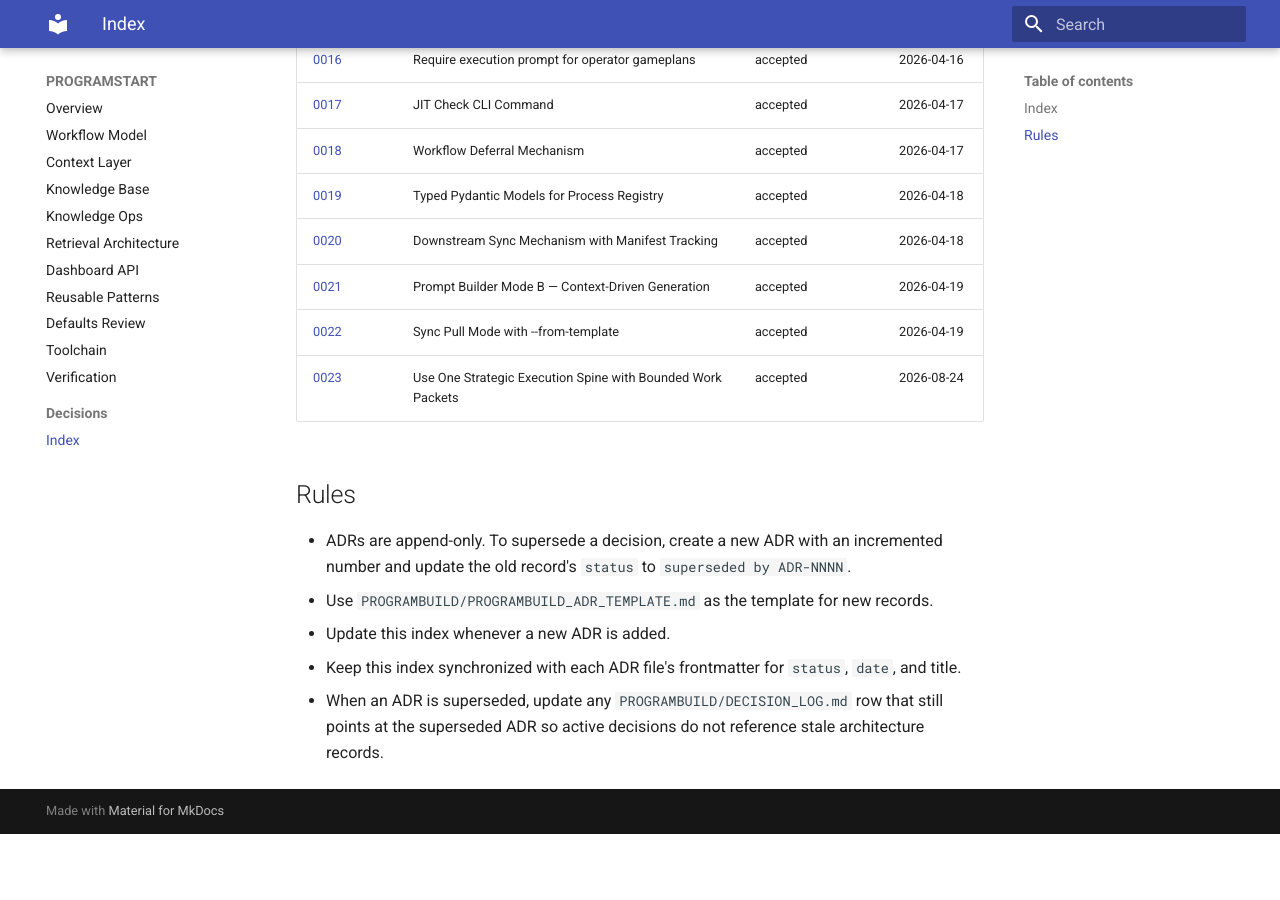
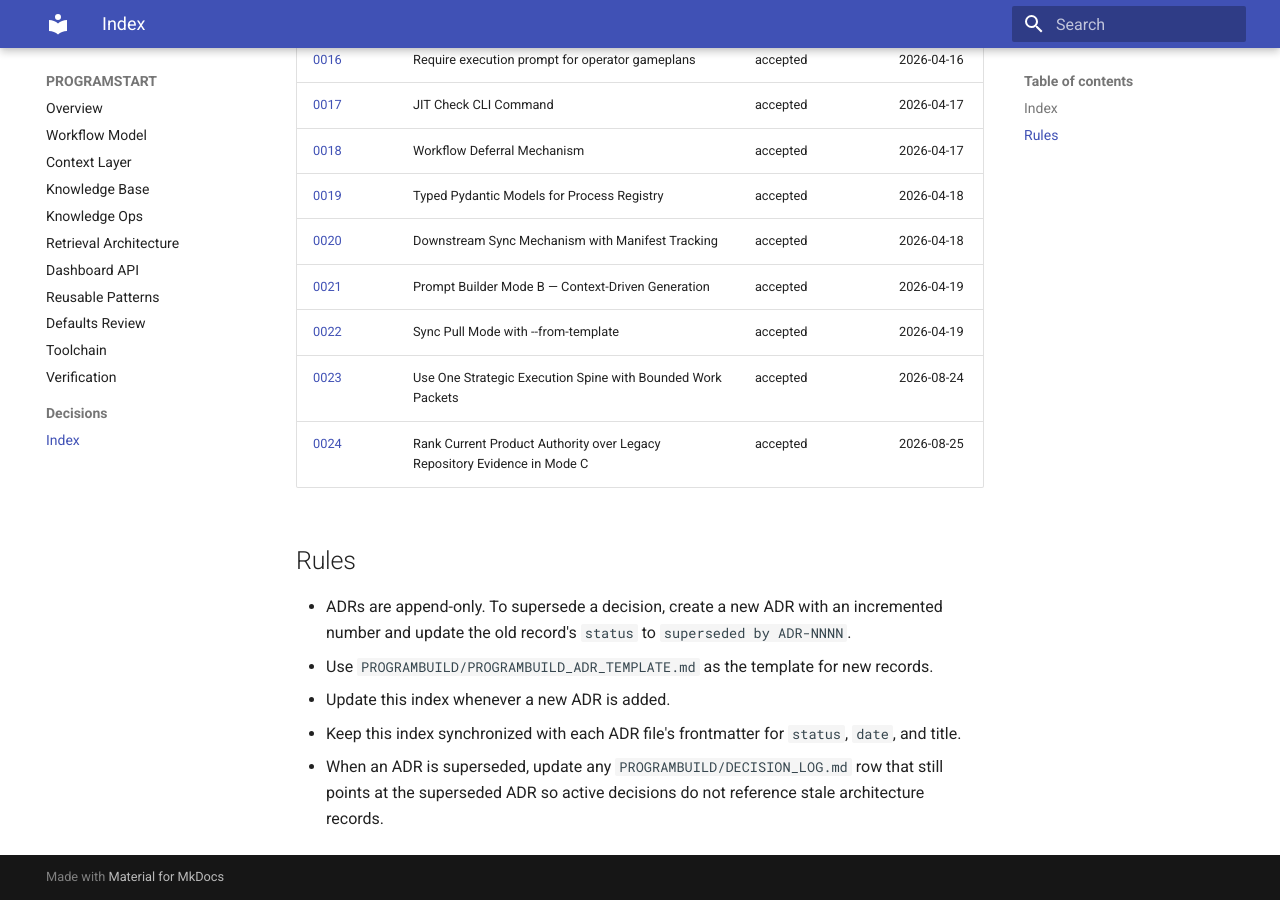
Before and after one commit to GrahamArdent/PROGRAMSTART, an MkDocs documentation site: the page built from docs/decisions/README.md, in a window 1280 px wide and 900 px high, scrolled down 1362 px. Built offline with MkDocs 1.6.1 and Material for MkDocs 9.7.7, drawn with Linux system fonts in a browser that asks for light colours; before the commit the page ends 2196 px from its top, so only the background shows below that.

Commit message:
docs(governance): reconcile ADR 0024 index drift

```diff
--- a/docs/decisions/README.md
+++ b/docs/decisions/README.md
@@ -33,6 +33,7 @@ Legacy pre-register ADRs: `0001`-`0003` predate the current `DECISION_LOG.md` li
 | [0021](0021-prompt-builder-mode-b-context-driven-generation.md) | Prompt Builder Mode B — Context-Driven Generation | accepted | 2026-04-19 |
 | [0022](0022-sync-pull-mode-with-from-template.md) | Sync Pull Mode with --from-template | accepted | 2026-04-19 |
 | [0023](0023-use-one-strategic-execution-spine-with-bounded-work-packets.md) | Use One Strategic Execution Spine with Bounded Work Packets | accepted | 2026-08-24 |
+| [0024](0024-rank-current-product-authority-over-legacy-repository-evidence.md) | Rank Current Product Authority over Legacy Repository Evidence in Mode C | accepted | 2026-08-25 |
 
 ## Rules
 
```
